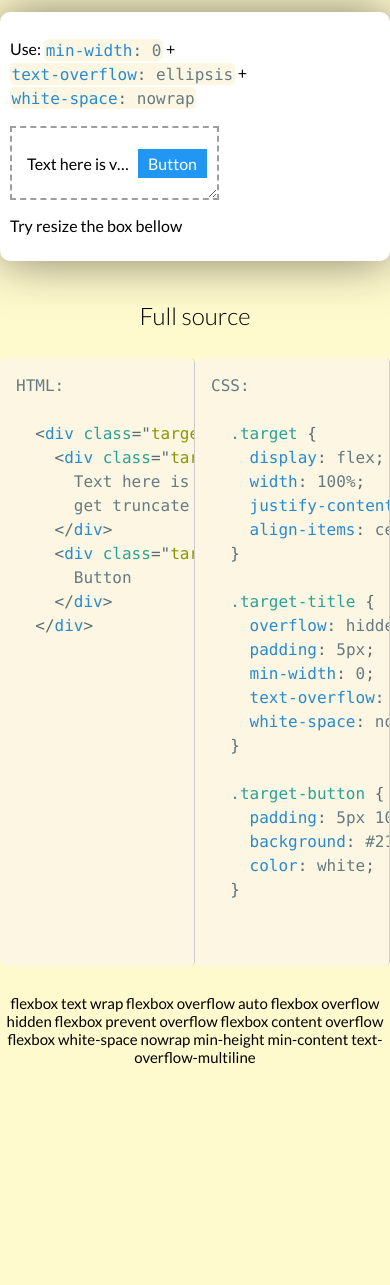
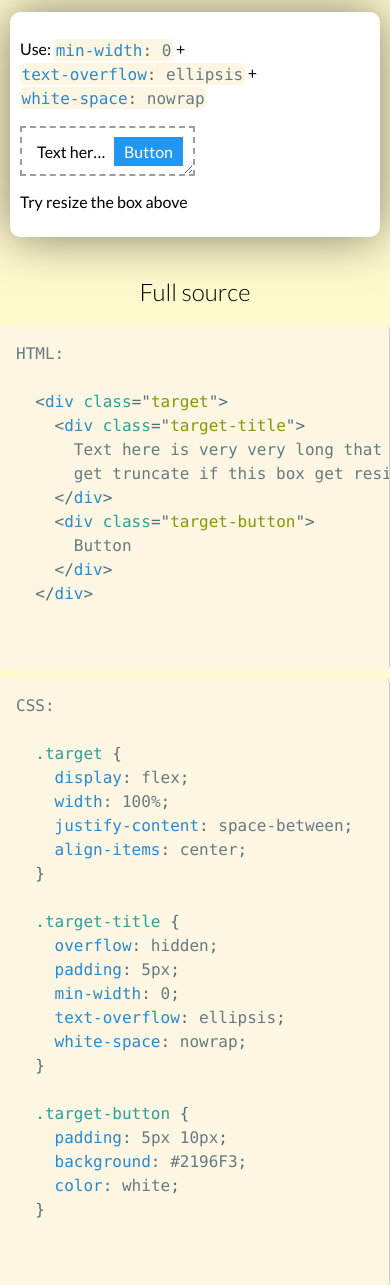
Before and after one commit to trungdq88/css-flexbox-text-ellipsis, a plain HTML site: page index.html in a window 390 px wide. Shown: the part 180-1465 px from the top of the page. Before the commit the page ends 1261 px from the top, so only its background shows below. Drawn offline with Linux system fonts and the light colour scheme.

Commit message:
Mobile friendly

```diff
--- a/index.html
+++ b/index.html
@@ -4,7 +4,8 @@
   <link rel="stylesheet" href="style.css" media="all" />
   <link href="prism.css" rel="stylesheet" />
   <meta name="description" content="Use CSS to truncate overflow text in flexbox. Use: `min-width: 0`, `text-overflow: ellipsis` and `white-space: nowrap`."/>
-<meta name="google-site-verification" content="ze4yjKLbUCmRbS32YQIVd1chaN26BT04Bxaok7170KI" />
+  <meta name="google-site-verification" content="ze4yjKLbUCmRbS32YQIVd1chaN26BT04Bxaok7170KI" />
+  <meta name="viewport" content="width=device-width, initial-scale=1, shrink-to-fit=no">
   <script>
 (function(i,s,o,g,r,a,m){i['GoogleAnalyticsObject']=r;i[r]=i[r]||function(){
   (i[r].q=i[r].q||[]).push(arguments)},i[r].l=1*new Date();a=s.createElement(o),
@@ -38,7 +39,7 @@ ga('send', 'pageview');
         </div>
       </div>
       <p>
-      Try resize the box bellow
+      Try resize the box above
       </p>
     </div>
   </div>
@@ -85,7 +86,7 @@ CSS:
     </pre>
   </div>
 
-  <p style="font-size: 15px; margin-top: 20px; text-align: center;">
+  <p style="font-size: 15px; margin-top: 20px; text-align: center; color: #9e9e9e">
   flexbox text wrap
   flexbox overflow auto
   flexbox overflow hidden
--- a/style.css
+++ b/style.css
@@ -12,6 +12,10 @@
   }
 }
 
+* {
+  box-sizing: border-box;
+}
+
 body {
   margin: 0;
   padding: 0;
@@ -23,8 +27,8 @@ body {
   -moz-osx-font-smoothing: grayscale;
 }
 h1, h2 {
+  text-align: center;
   font-weight: 300;
-  text-align: center;
 }
 h1 {
   margin-bottom: 50px;
@@ -35,6 +39,7 @@ h1 {
 }
 .container {
   margin: 0 auto;
+  margin: 0 10px;
   padding: 10px;
   max-width: 900px;
   border-radius: 10px;
@@ -100,4 +105,12 @@ h1 {
   width: 50%;
   border-right: 1px solid #ccc;
 }
+@media screen and (max-width:768px) {
+  .code {
+    display: block;
+  }
+
+  .code pre {
+    width: 100% !important;
+  }
 }
```
